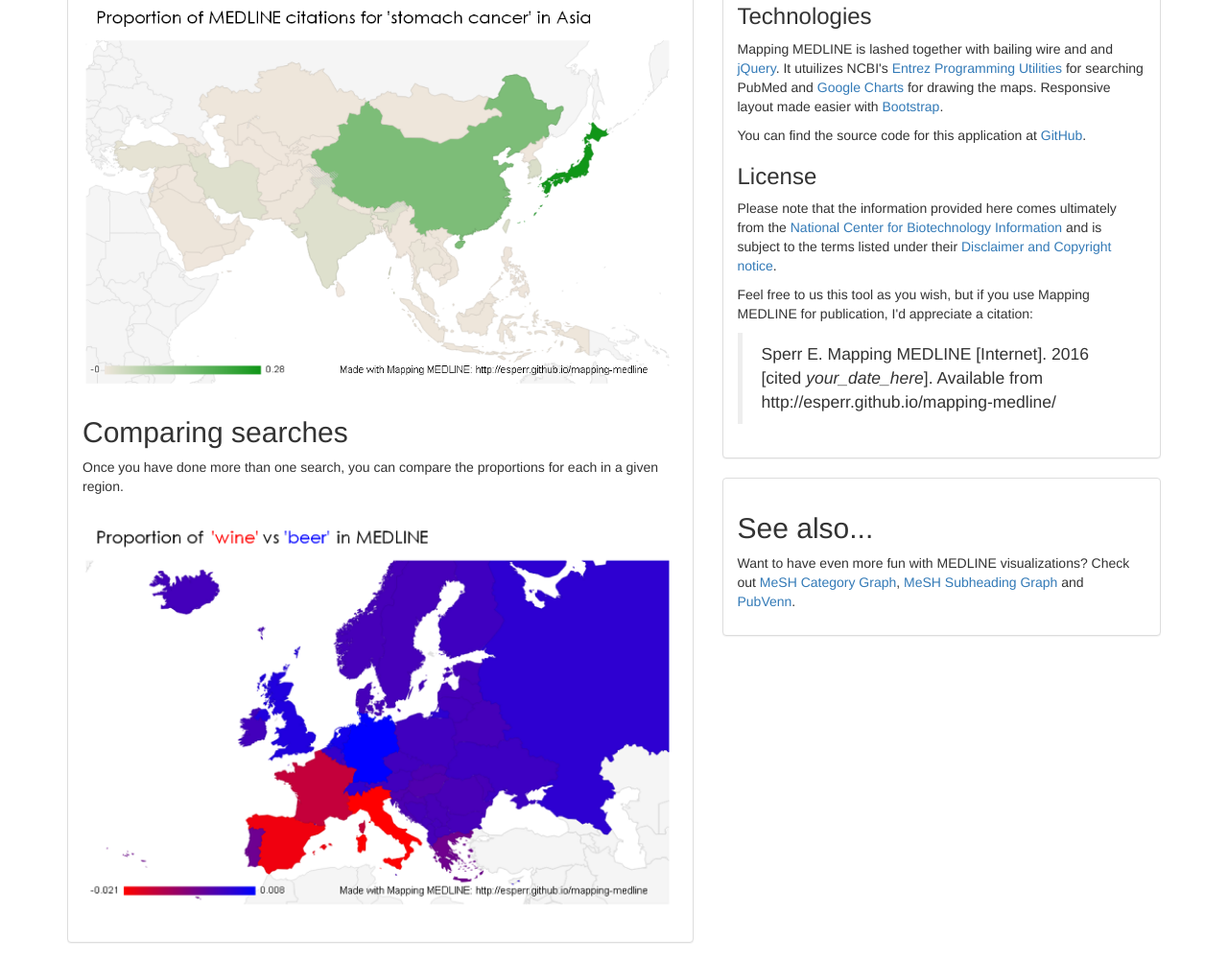
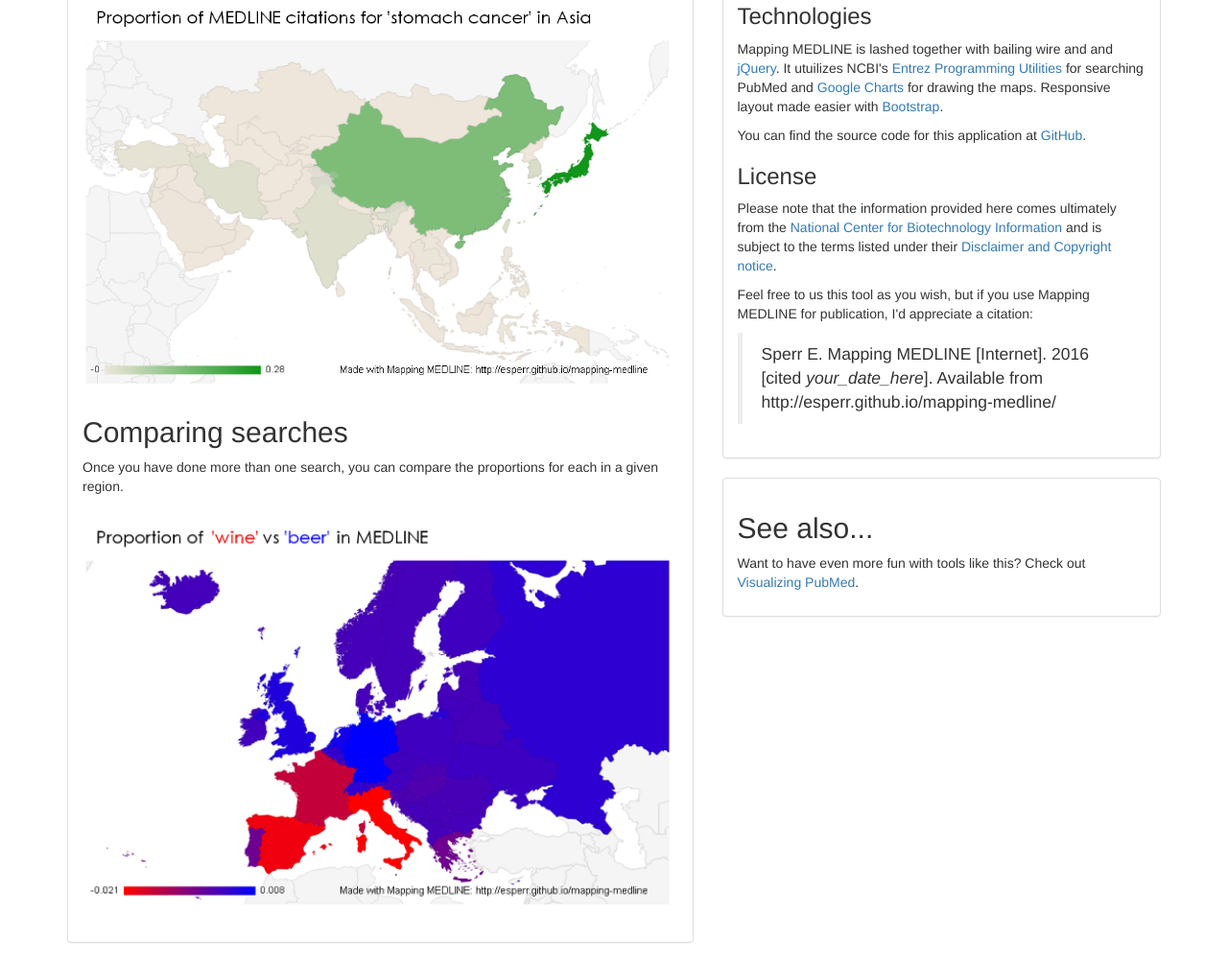
Before and after one commit to esperr/mapping-medline, a plain HTML site: page about.html in a window 1280 px wide. Shown: the part 531-1534 px from the top of the page at 96% size. Drawn offline with nearby package versions, Linux system fonts and the light colour scheme.

Commit message:
Change URL

```diff
--- a/about.html
+++ b/about.html
@@ -76,9 +76,8 @@
   <div class="panel panel-default">
   <div class="panel-body">
     <h2>See also...</h2>
-    <p>Want to have even more fun with MEDLINE visualizations? Check out <a href="http://esperr.github.io/mesh-cat-graph/">
-      MeSH Category Graph</a>, <a href="https://esperr.github.io/mesh-subhead-graph/">MeSH Subheading Graph</a> and <a href="https://pubvenn.appspot.com/">PubVenn</a>.</p>
-  </div>
+    <p>Want to have even more fun with tools like this? Check out <a href="https://esperr.github.io/visualizingpubmed/">Visualizing PubMed</a>.</p>
+
   </div>
 
       </div>
```
